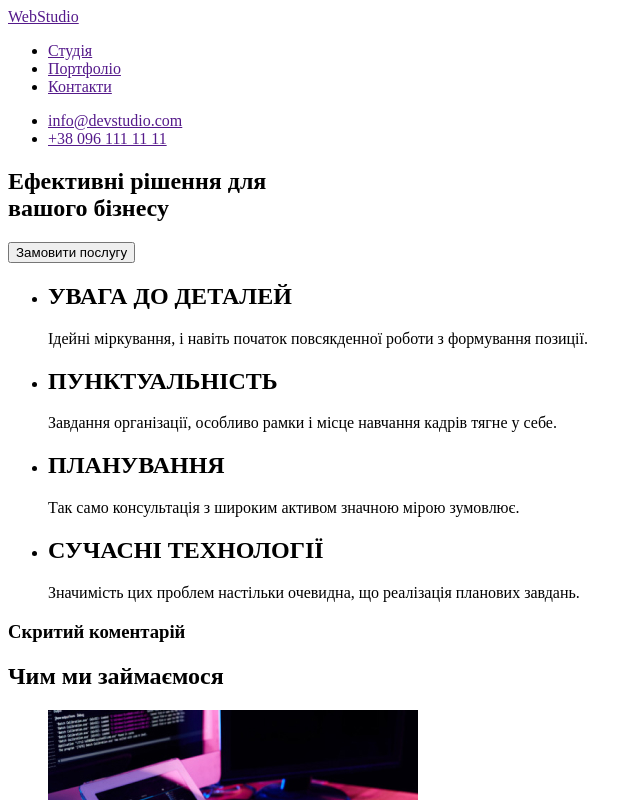
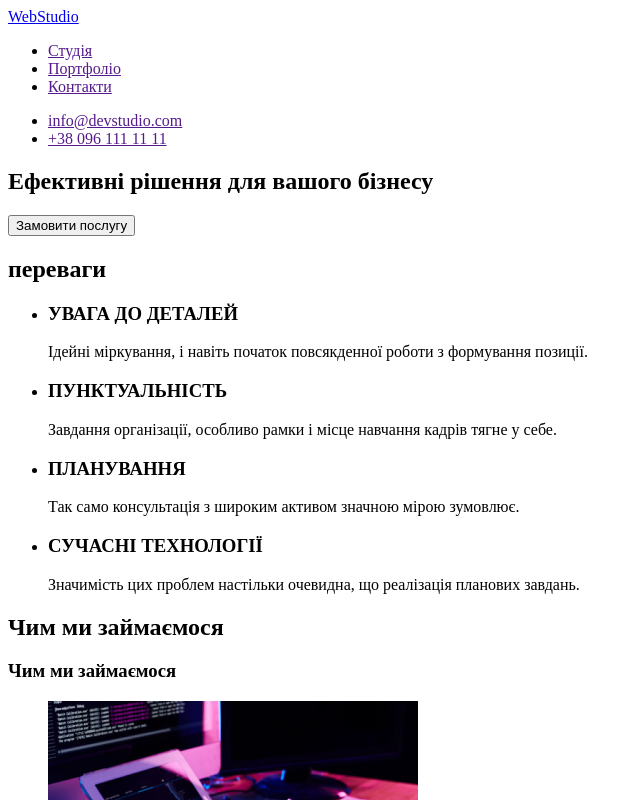
Before and after one commit to IvanKrykunov/goit-markup-hw-01, a plain HTML site: page index.html in a window 1280 px wide. Shown: the top 800 px of the page, without its empty margins (0-642 px from the left). Drawn offline with Linux system fonts and the light colour scheme.

Commit message:
dz1
фікс

```diff
--- a/index.html
+++ b/index.html
@@ -8,7 +8,7 @@
 </head>
 <body>
     <header>
-        <a href="">WebStudio</a>
+        <a href="/">WebStudio</a>
 
         <nav>
             <ul>
@@ -26,27 +26,29 @@
     <main>
     <section>
 
-            <h1>Ефективні рішення для <br> вашого бізнесу</h1>
+            <h1>Ефективні рішення для  вашого бізнесу</h1>
 
         <button type="button">Замовити послугу</button>
     </section>
 </main>
     <!--section2-->
     <section>
+        <h2>переваги</h2>
         <ul>
             <li>
-                <h2>УВАГА ДО ДЕТАЛЕЙ</h2> <p>Ідейні міркування, і навіть початок повсякденної роботи з формування позиції.</p>
+                <h3>УВАГА ДО ДЕТАЛЕЙ</h3> <p>Ідейні міркування, і навіть початок повсякденної роботи з формування позиції.</p>
             </li>
-            <li> <h2>ПУНКТУАЛЬНІСТЬ</h2>Завдання організації, особливо рамки і місце навчання кадрів тягне у себе.</li>
-            <li> <h2>ПЛАНУВАННЯ</h2>Так само консультація з широким активом значною мірою зумовлює.</li>
-            <li> <h2>СУЧАСНІ ТЕХНОЛОГІЇ</h2> <p>Значимість цих проблем настільки очевидна, що реалізація планових завдань.</p></li>
+            <li> <h3>ПУНКТУАЛЬНІСТЬ</h3>Завдання організації, особливо рамки і місце навчання кадрів тягне у себе.</li>
+            <li> <h3>ПЛАНУВАННЯ</h3>Так само консультація з широким активом значною мірою зумовлює.</li>
+            <li> <h3>СУЧАСНІ ТЕХНОЛОГІЇ</h3> <p>Значимість цих проблем настільки очевидна, що реалізація планових завдань.</p></li>
         </ul>
 
     </section>
     <!--sectoin3-->
     <section>
-        <h3>Скритий коментарій</h3>
         <h2>Чим ми займаємося</h2>
+
+        <h3>Чим ми займаємося</h3>
         <ul>
             <li> <img src="./images/img.jpg" alt="programer-working-his-desk" width="370"></li>
             <li> <img src="./images/img(1).jpg" alt="team-creators-is-working-interface-mobile" width="370"></li>
@@ -84,17 +86,17 @@
     </section>
     <!--footer-->
     <footer>
-        <section>
 
             <a href="">WebStudio</a>
             <address>
                 <ul>
                <li> <p>м. Київ, пр-т Лесі Українки, 26</p></li>
-               <li><a href="mailto:minfo@devstudio.com">info@devstudio.com</a></li>
+               <li><a href="mailto:info@devstudio.com">info@devstudio.com</a></li>
                <li><a href="tel:+380961111111 ">+38 096 111 11 11</a></li>
             </ul>
             </address>
-        </section>
     </footer>
+
+
 </body>
 </html>
```
